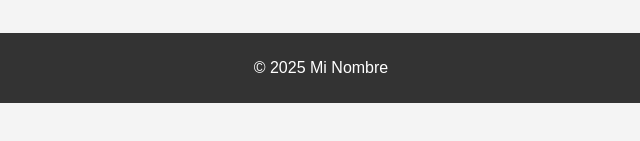
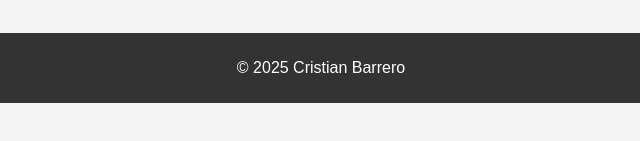
Before and after one commit to TesterLucy/CristianBarreroHosting, a plain HTML site: page proyect1.html in a window 1280 px wide. Shown: the part 409-550 px from the top of the page, 319-959 px from the left. Drawn offline with Linux system fonts and the light colour scheme.

Commit message:
Pirmera version, 2do commit de mi portafolio

```diff
--- a/proyect1.html
+++ b/proyect1.html
@@ -30,7 +30,7 @@
     </div>
 
     <footer>
-        <p>&copy; 2025 Mi Nombre</p>
+        <p>&copy; 2025 Cristian Barrero</p>
     </footer>
 
     <script src="../script.js"></script>
```
Also changed, not shown: about.html (+1 -1 lines).
